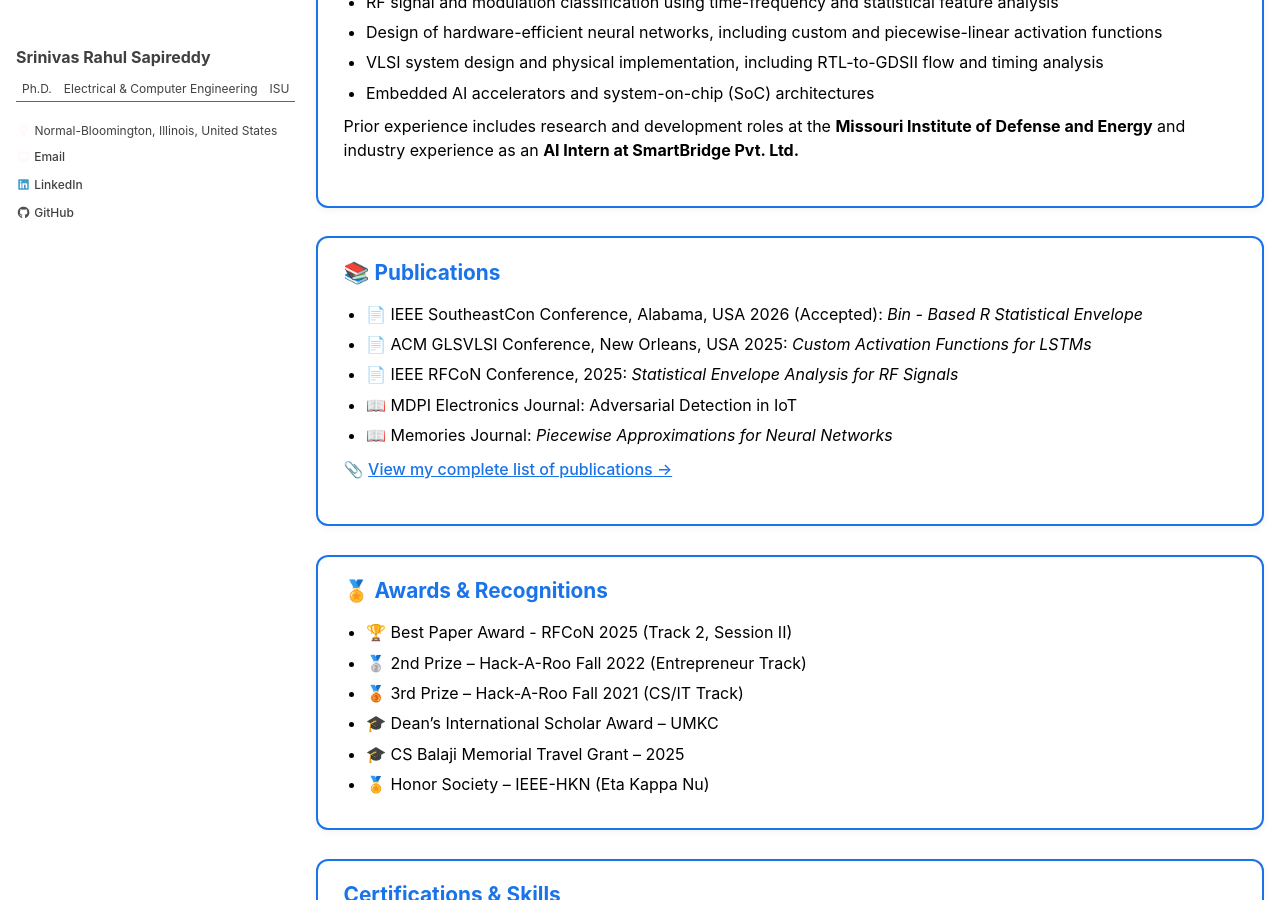
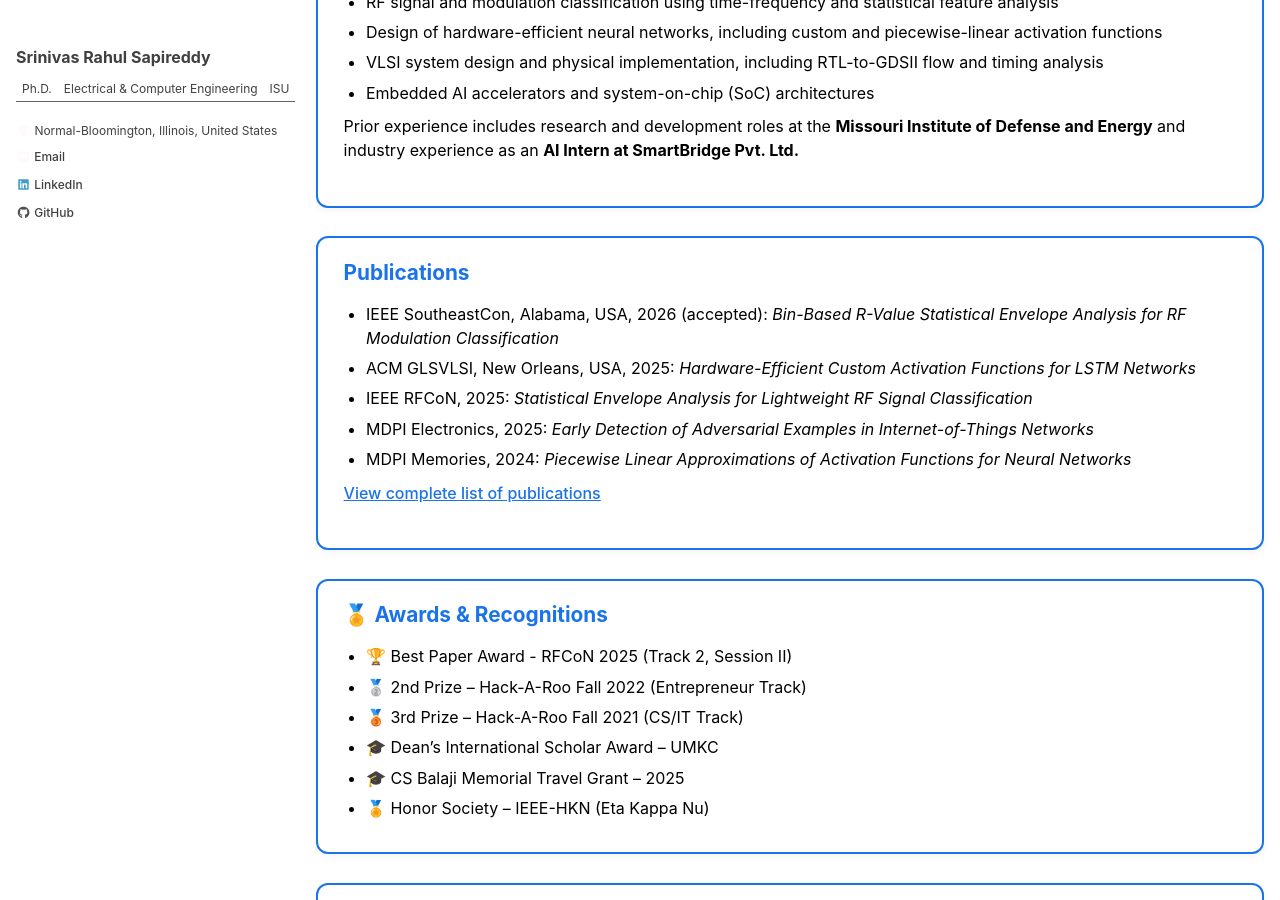
Before and after one commit to srsapireddy/srsapireddy.github.io, a Jekyll site: the page built from _pages/about.md, in a window 1280 px wide and 900 px high, scrolled down 568 px. Built offline with Jekyll 4.4.1, drawn with Linux system fonts in a browser that asks for light colours; cached includes are drawn as plain includes; nearby versions of some CDN libraries.

Commit message:
Update about.md

```diff
--- a/_pages/about.md
+++ b/_pages/about.md
@@ -93,16 +93,36 @@ a:hover {
 
 
 <div class="about-section">
-<h3>📚 Publications</h3>
-<ul>
-  <li>📄 IEEE SoutheastCon Conference, Alabama, USA 2026 (Accepted): <em>Bin - Based R Statistical Envelope</em></li>
-  <li>📄 ACM GLSVLSI Conference, New Orleans, USA 2025: <em>Custom Activation Functions for LSTMs</em></li>
-  <li>📄 IEEE RFCoN Conference, 2025: <em>Statistical Envelope Analysis for RF Signals</em></li>
-  <li>📖 MDPI Electronics Journal: Adversarial Detection in IoT</li>
-  <li>📖 Memories Journal: <em>Piecewise Approximations for Neural Networks</em></li>
-</ul>
-<p>📎 <a href="/publications/">View my complete list of publications →</a></p>
+  <h3>Publications</h3>
+
+  <ul>
+    <li>
+      IEEE SoutheastCon, Alabama, USA, 2026 (accepted):
+      <em>Bin-Based R-Value Statistical Envelope Analysis for RF Modulation Classification</em>
+    </li>
+    <li>
+      ACM GLSVLSI, New Orleans, USA, 2025:
+      <em>Hardware-Efficient Custom Activation Functions for LSTM Networks</em>
+    </li>
+    <li>
+      IEEE RFCoN, 2025:
+      <em>Statistical Envelope Analysis for Lightweight RF Signal Classification</em>
+    </li>
+    <li>
+      MDPI Electronics, 2025:
+      <em>Early Detection of Adversarial Examples in Internet-of-Things Networks</em>
+    </li>
+    <li>
+      MDPI Memories, 2024:
+      <em>Piecewise Linear Approximations of Activation Functions for Neural Networks</em>
+    </li>
+  </ul>
+
+  <p>
+    <a href="/publications/">View complete list of publications</a>
+  </p>
 </div>
+
 
 <div class="about-section">
 <h3>🏅 Awards & Recognitions</h3>
```
